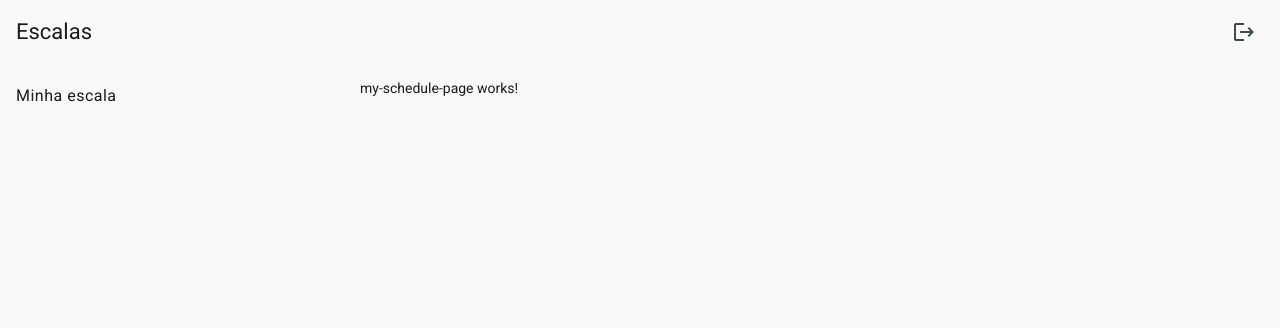
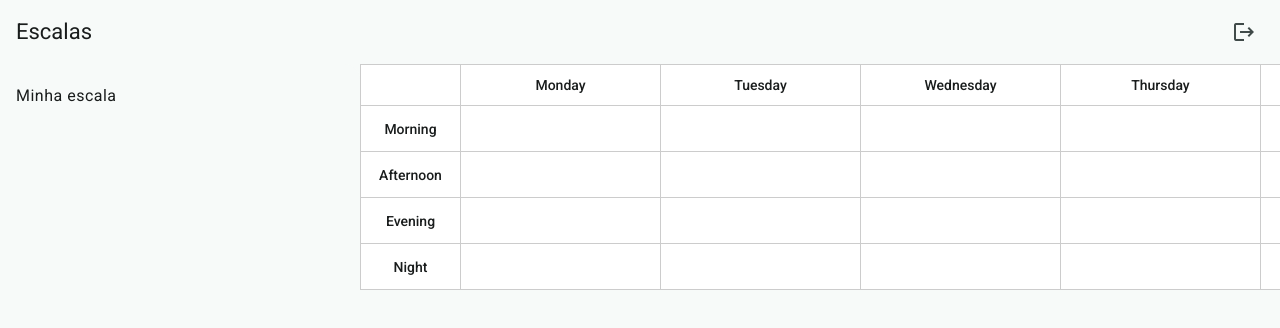
Before and after one commit to mairaz/schedules-app, an Angular app: page /home/my-schedule in a window 1280 px wide. Shown: the top 328 px of the page. Built offline with nearby package versions, Linux system fonts and the light colour scheme.

Commit message:
feat: implement my schedule page layout and functionality with shift management

```diff
--- a/src/app/features/employees/employee-list/employee-list.ts
+++ b/src/app/features/employees/employee-list/employee-list.ts
@@ -12,6 +12,7 @@ import { DatePipe } from '@angular/common';
 import { rxResource } from '@angular/core/rxjs-interop';
 import { map } from 'rxjs';
 import { User } from '../../../core/models/user';
+import { PaginatedResponse } from '../../../core/models';
 
 @Component({
   selector: 'app-employee-list',
@@ -38,9 +39,9 @@ export class EmployeeList {
     }),
     stream: ({ params }) =>
       this.dataService.employees(params.sort, params.order || 'asc', params.page).pipe(
-        map((response: User[]) => ({
-          items: response,
-          total_count: response.length,
+        map((response: PaginatedResponse<User[]>) => ({
+          items: response.data,
+          total_count: response.items,
         })))
   });
 
--- a/src/app/features/my-schedule/my-schedule-page/my-schedule-page.html
+++ b/src/app/features/my-schedule/my-schedule-page/my-schedule-page.html
@@ -1 +1,29 @@
-<p>my-schedule-page works!</p>
+<div class="container">
+  <div class="corner" [style.grid-row]="1" [style.grid-column]="1"></div>
+
+  @for (day of days; track $index; let i = $index) {
+  <div class="label" [style.grid-row]="1" [style.grid-column]="i + 2">{{ day }}</div>
+  }
+
+  @for (shift of shifts; track $index; let i = $index) {
+  <div class="label" [style.grid-row]="i + 2" [style.grid-column]="1">{{ shift }}</div>
+  }
+
+  @for (shift of shifts; track $index; let row = $index) {
+  @for (day of days; track $index; let col = $index) {
+  <div class="cell" [style.grid-row]="row + 2" [style.grid-column]="col + 2">
+    <div [style.display]=" 'flex' " [style.flex-wrap]=" 'wrap' ">
+      @for (turno of turnosDaCelula(day, shift); track turno.id) {
+      <div class="shift">{{ turno.name }}</div>
+      }
+
+    </div>
+
+    @if(currentUser()?.role ==="manager"){
+    <button mat-raised-button color="warn">+</button>
+
+    }
+  </div>
+  }
+  }
+</div>
--- a/src/app/features/my-schedule/my-schedule-page/my-schedule-page.scss
+++ b/src/app/features/my-schedule/my-schedule-page/my-schedule-page.scss
@@ -0,0 +1,52 @@
+.container {
+  display: grid;
+  grid-template-columns: 100px repeat(7, minmax(200px, 1fr));
+  grid-template-rows: auto repeat(3, 1fr);
+  gap: 0;
+  border-top: 1px solid #ccc;
+  border-left: 1px solid #ccc;
+  background: #fff;
+}
+
+.corner,
+.label,
+.cell {
+  border-right: 1px solid #ccc;
+  border-bottom: 1px solid #ccc;
+  background: #fff;
+  display: flex;
+  align-items: center;
+  justify-content: center;
+  min-height: 40px;
+}
+
+.label {
+  font-weight: 500;
+  text-transform: capitalize;
+}
+
+.cell {
+  min-height: 45px;
+  flex-direction: column;
+  display: flex;
+  flex-wrap: wrap;
+}
+
+.shift {
+  border-right: 1px solid #ccc;
+  border-bottom: 1px solid #ccc;
+  background: #3f51b5;
+  color: #fff;
+  border-radius: 6px;
+  margin: 4px;
+  padding: 4px;
+  font-size: 13px;
+  display: flex;
+  align-items: center;
+  justify-content: center;
+}
+
+button{
+  height:fit-content;
+  padding:0;
+}
--- a/src/app/features/my-schedule/my-schedule-page/my-schedule-page.ts
+++ b/src/app/features/my-schedule/my-schedule-page/my-schedule-page.ts
@@ -1,9 +1,39 @@
-import { Component } from '@angular/core';
+import { Component, inject, signal } from '@angular/core';
+import { MockData } from '../../../data/mock-data';
+import { Auth } from '../../../core/auth';
+import { DAYS_OF_WEEK, SHIFTS } from '../../../core/models/availability';
+import type { Shift } from '../../../core/models/shift';
+
+import { MatButtonModule } from '@angular/material/button';
 
 @Component({
   selector: 'app-my-schedule-page',
-  imports: [],
+  imports: [MatButtonModule],
   templateUrl: './my-schedule-page.html',
   styleUrl: './my-schedule-page.scss',
 })
-export class MySchedulePage {}
+export class MySchedulePage {
+  dataService = inject(MockData);
+  currentUser = signal(inject(Auth).currentUser());
+
+  days = DAYS_OF_WEEK;
+  shifts = SHIFTS;
+  turnos = signal<Shift[]>([]);
+
+  ngOnInit() {
+    const user = this.currentUser();
+    if (user) {
+      this.getShifts(user.id);
+    }
+  }
+
+  getShifts(employeeId: number) {
+    this.dataService.getShifts().subscribe(shifts => {
+      this.turnos.set(shifts);
+    });
+  }
+
+  turnosDaCelula(dia: string, periodo: string) {
+    return this.turnos().filter(t => t.day === dia && t.shift === periodo);
+  }
+}
```
